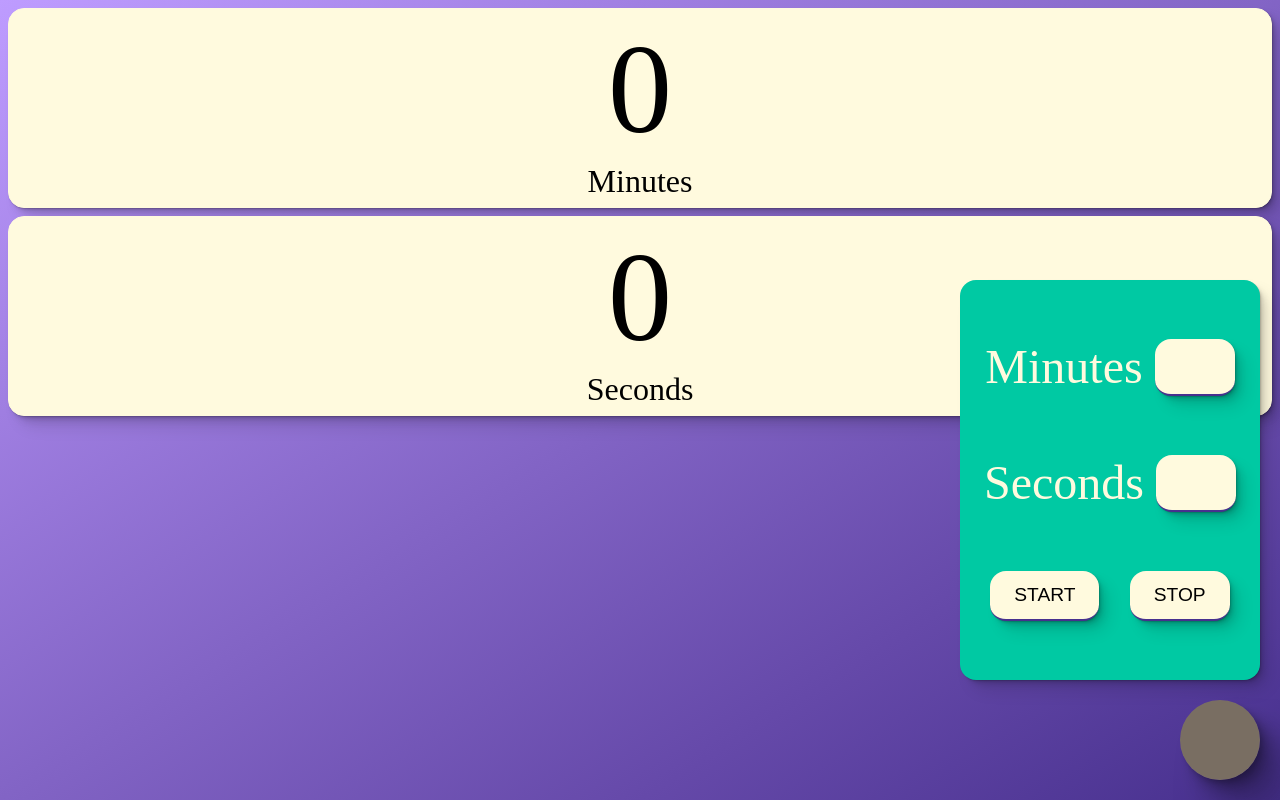
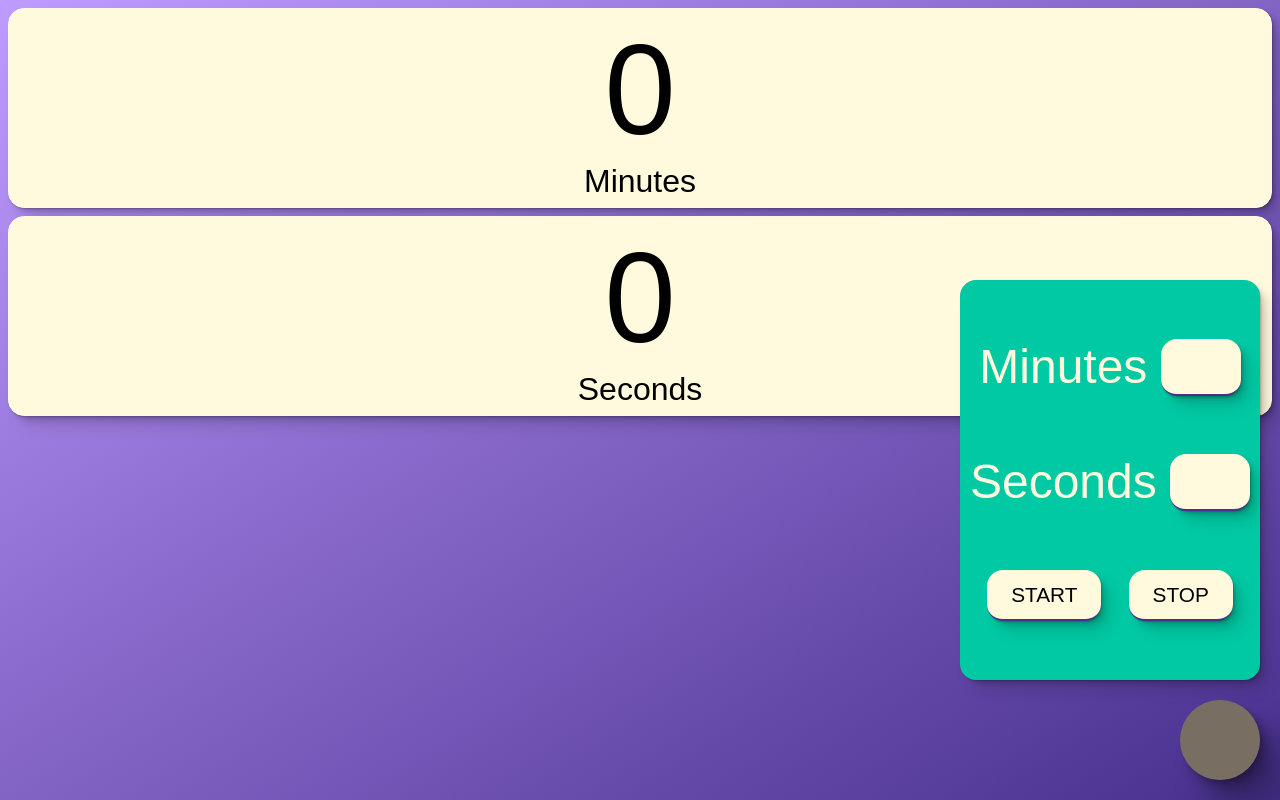
Before and after one commit to SomeoneWithOptions/timer-app, a Next.js app: page / in a window 1280 px wide. Both pictures are taken after a click on the picture 1220 px from the left and 740 px from the top of the page. Built offline with nearby package versions, Linux system fonts and the light colour scheme; grey boxes are pictures that could not be loaded.

Commit message:
added fonts

```diff
--- a/pages/components/AddTimerMenu.js
+++ b/pages/components/AddTimerMenu.js
@@ -4,8 +4,8 @@ import StopButton from "./StopButton";
 function AddTimerMenu({ menuIsVisible }) {
   return (
     <div className={menuIsVisible ? "animationIn main" : "animationOut main"}>
-      <div className="minutes input">Minutes <input type='text'/></div>
-      <div className="seconds input">Seconds <input type='text'/></div>
+      <div className="minutes input">Minutes <input type='number'/></div>
+      <div className="seconds input">Seconds <input type='number'/></div>
       <div className="button-container">
         <StartButton />
         <StopButton />
@@ -53,6 +53,8 @@ function AddTimerMenu({ menuIsVisible }) {
           text-align: center;
           border-bottom : 2px solid var(--primary) ;
           box-shadow: var(--shadow);
+          font-family: 'Rubik', sans-serif;
+          font-weight: 200;
         }
       `}</style>
     </div>
--- a/pages/components/Button.js
+++ b/pages/components/Button.js
@@ -10,9 +10,11 @@ function Button({ children, color, fontColor }) {
           padding: 0.8rem 1.5rem;
           border: none;
           border-radius: 1rem;
-          font-size: 1.2rem;
+          font-size: 1.3rem;
           box-shadow: var(--shadow);
           border-bottom: 2px solid var(--primary);
+          font-family: 'Rubik', sans-serif;
+          font-weight: 200;
         }
 
         button:hover {
--- a/pages/index.js
+++ b/pages/index.js
@@ -3,12 +3,18 @@ import AddTimerMenu from "./components/AddTimerMenu";
 import MinutesBox from "./components/MinutesBox";
 import SecondsBox from "./components/SecondsBox";
 import { useEffect, useState } from "react";
+import Head from "next/head";
 
 export default function Home() {
   const [menuIsVisible, setMenuIsVisible] = useState(false);
 
   return (
     <>
+      <Head>
+        <title>Timer App</title>
+        <link rel="preconnect" href="/rubik.ttf" />
+      </Head>
+
       <MinutesBox />
       <SecondsBox />
       <AddTimerMenu menuIsVisible={menuIsVisible} />
--- a/styles/globals.css
+++ b/styles/globals.css
@@ -35,6 +35,8 @@
   box-sizing: border-box;
   margin: 0;
   padding: 0;
+
+
 }
 
 body {
@@ -47,6 +49,8 @@ body {
     #be9cff
   );
   height: calc(100vh - .5rem);
+  font-family: 'Rubik', sans-serif;
+  font-weight: 300;
 }
 
 .animationOut {
```
Also changed, not shown: public/rubik.ttf (added).
